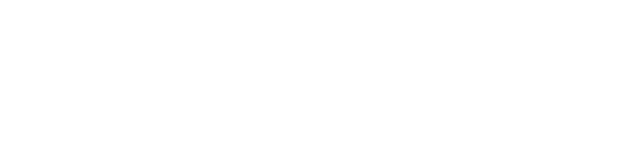
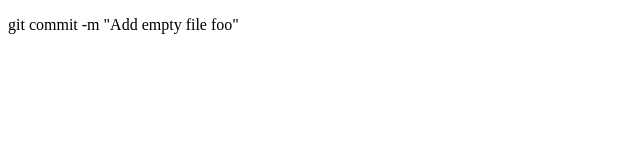
Before and after one commit to MMistoo52/Assingment, a plain HTML site: page index.html in a window 1280 px wide. Shown: the whole page, without its empty margins (0-640 px from the left). Drawn offline with Linux system fonts and the light colour scheme.

Commit message:
Update index.html

```diff
--- a/index.html
+++ b/index.html
@@ -6,6 +6,7 @@
     <title>Document</title>
 </head>
 <body>
+    <p>git commit -m "Add empty file foo"</p>
 
 </body>
 </html>
```
